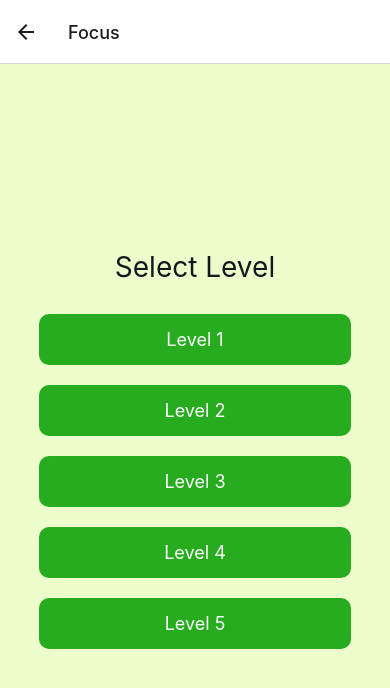
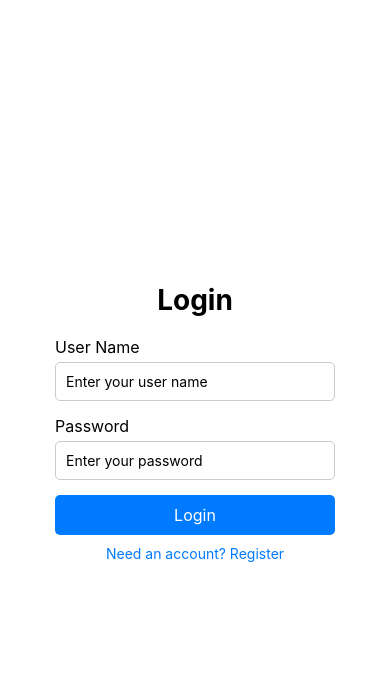
Before and after one commit to Intellisr-org/read-buddy, a React Native app: screen /Focus in a window 390 px wide. Shown: the top 688 px of the page. Built offline with nearby package versions, Linux system fonts and the light colour scheme; what @react-native-firebase/app, react-native-audio-recorder-player would draw is missing.

Commit message:
Login done

```diff
--- a/package.json
+++ b/package.json
@@ -13,6 +13,7 @@
   "dependencies": {
     "@react-native-community/slider": "^4.5.5",
     "@react-native-firebase/app": "^21.12.0",
+    "@react-native-firebase/auth": "^21.12.0",
     "@react-native-firebase/firestore": "^21.12.0",
     "@react-native-firebase/storage": "^21.12.0",
     "@react-native-picker/picker": "^2.9.0",
--- a/src/App.tsx
+++ b/src/App.tsx
@@ -1,9 +1,9 @@
-// In App.js in a new project
-
 import * as React from 'react';
-import { View, Text } from 'react-native';
+import { useState, useEffect } from 'react';
+import { View, Text, TextInput, TouchableOpacity, StyleSheet, Alert } from 'react-native';
 import { NavigationContainer } from '@react-navigation/native';
-import { createNativeStackNavigator } from '@react-navigation/native-stack';
+import { createNativeStackNavigator, NativeStackScreenProps } from '@react-navigation/native-stack';
+import firestore from '@react-native-firebase/firestore';
 import './utils/firebaseConfig';
 import DashboardScreen from './screens/Dashboard';
 import ReadingScreen from './screens/ReadingScreen';
@@ -24,20 +24,206 @@ import ReadingText from './screens/ReadingText';
 import ReadingChallenge from './screens/ReadingChallenge';
 import LetterAnimation from './screens/LetterAnimation';
 
-function HomeScreen() {
+// Define navigation param lists
+type RootStackParamList = {
+  Login: undefined;
+  Register: undefined;
+  Home: undefined;
+  Reading: undefined;
+  Writing: undefined;
+  Speech: undefined;
+  Focus: undefined;
+  'Text Reading': undefined;
+  'Scanned Text': undefined;
+  'Text Settings': undefined;
+  'Reading Challenge': undefined;
+  'Writing Letters': undefined;
+  'Writing Numbers': undefined;
+  'Writing Level 3': undefined;
+  'Writing Level 4': undefined;
+  'Speech Level 1': undefined;
+  'Speech Level 2': undefined;
+  'Speech Level 3': undefined;
+  'Speech Level 4': undefined;
+  'Say the word': undefined;
+};
+
+const Stack = createNativeStackNavigator<RootStackParamList>();
+
+// App Context for State Management (Moved outside and exported)
+export const AppContext = React.createContext<{
+  loggedInUser: string | null;
+  setLoggedInUser: (user: string | null) => void;
+}>({
+  loggedInUser: null,
+  setLoggedInUser: () => {},
+});
+
+// Login Screen
+function LoginScreen({ navigation }: NativeStackScreenProps<RootStackParamList, 'Login'>) {
+  const [userName, setUserName] = useState('');
+  const [password, setPassword] = useState('');
+
+  const handleLogin = async (setLoggedInUser: (user: string | null) => void) => {
+    try {
+      const usersSnapshot = await firestore()
+        .collection('snake_game_leadersboard')
+        .where('user_name', '==', userName)
+        .get();
+
+      if (!usersSnapshot.empty) {
+        const userDoc = usersSnapshot.docs[0];
+        const data = userDoc.data();
+        if (data.password === password) {
+          setLoggedInUser(data.email);
+        } else {
+          Alert.alert('Error', 'Invalid password');
+        }
+      } else {
+        Alert.alert('Error', 'User name not found');
+      }
+    } catch (error: any) {
+      Alert.alert('Error', error.message || 'Login failed');
+    }
+  };
+
   return (
-    <View style={{ flex: 1, alignItems: 'center', justifyContent: 'center' }}>
-      <Text>Home Screen</Text>
+    <AppContext.Consumer>
+      {({ setLoggedInUser }) => (
+        <View style={styles.container}>
+          <Text style={styles.title}>Login</Text>
+          <Text style={styles.label}>User Name</Text>
+          <TextInput
+            style={styles.input}
+            placeholder="Enter your user name"
+            value={userName}
+            onChangeText={setUserName}
+            autoCapitalize="none"
+          />
+          <Text style={styles.label}>Password</Text>
+          <TextInput
+            style={styles.input}
+            placeholder="Enter your password"
+            value={password}
+            onChangeText={setPassword}
+            secureTextEntry
+          />
+          <TouchableOpacity style={styles.button} onPress={() => handleLogin(setLoggedInUser)}>
+            <Text style={styles.buttonText}>Login</Text>
+          </TouchableOpacity>
+          <TouchableOpacity onPress={() => navigation.navigate('Register')}>
+            <Text style={styles.link}>Need an account? Register</Text>
+          </TouchableOpacity>
+        </View>
+      )}
+    </AppContext.Consumer>
+  );
+}
+
+// Register Screen
+function RegisterScreen({ navigation }: NativeStackScreenProps<RootStackParamList, 'Register'>) {
+  const [userName, setUserName] = useState('');
+  const [email, setEmail] = useState('');
+  const [password, setPassword] = useState('');
+  const [age, setAge] = useState('');
+
+  const handleRegister = async () => {
+    try {
+      const ageNum = parseInt(age, 10);
+      if (isNaN(ageNum) || ageNum <= 26) {
+        Alert.alert('Error', 'Age must be greater than 26');
+        return;
+      }
+
+      const usersSnapshot = await firestore()
+        .collection('snake_game_leadersboard')
+        .where('user_name', '==', userName)
+        .get();
+
+      if (!usersSnapshot.empty) {
+        Alert.alert('Error', 'User name already exists');
+      } else {
+        await firestore()
+          .collection('snake_game_leadersboard')
+          .doc(email)
+          .set({
+            user_name: userName,
+            email,
+            password,
+            age: ageNum,
+            score: 0,
+          });
+        Alert.alert('Success', 'Registered! Please log in.');
+        navigation.navigate('Login');
+      }
+    } catch (error: any) {
+      Alert.alert('Error', error.message || 'Registration failed');
+    }
+  };
+
+  return (
+    <View style={styles.container}>
+      <Text style={styles.title}>Register</Text>
+      <Text style={styles.label}>User Name</Text>
+      <TextInput
+        style={styles.input}
+        placeholder="Enter your user name"
+        value={userName}
+        onChangeText={setUserName}
+        autoCapitalize="none"
+      />
+      <Text style={styles.label}>Email</Text>
+      <TextInput
+        style={styles.input}
+        placeholder="Enter your email"
+        value={email}
+        onChangeText={setEmail}
+        keyboardType="email-address"
+        autoCapitalize="none"
+      />
+      <Text style={styles.label}>Password</Text>
+      <TextInput
+        style={styles.input}
+        placeholder="Enter your password"
+        value={password}
+        onChangeText={setPassword}
+        secureTextEntry
+      />
+      <Text style={styles.label}>Age</Text>
+      <TextInput
+        style={styles.input}
+        placeholder="Enter your age"
+        value={age}
+        onChangeText={setAge}
+        keyboardType="numeric"
+      />
+      <TouchableOpacity style={styles.button} onPress={handleRegister}>
+        <Text style={styles.buttonText}>Register</Text>
+      </TouchableOpacity>
+      <TouchableOpacity onPress={() => navigation.navigate('Login')}>
+        <Text style={styles.link}>Already have an account? Login</Text>
+      </TouchableOpacity>
     </View>
   );
 }
 
-const Stack = createNativeStackNavigator();
+// Main App
+function App() {
+  const [loggedInUser, setLoggedInUser] = useState<string | null>(null);
+  const [initializing, setInitializing] = useState(true);
 
-function App() {
+  useEffect(() => {
+    setInitializing(false);
+  }, []);
+
+  if (initializing) return null;
+
   return (
+    <AppContext.Provider value={{ loggedInUser, setLoggedInUser }}>
       <NavigationContainer>
-      <Stack.Navigator>
+        <Stack.Navigator screenOptions={{ headerShown: false }}>
+          {loggedInUser ? (
+            <>
               <Stack.Screen name="Home" component={DashboardScreen} />
               <Stack.Screen name="Reading" component={ReadingScreen} />
               <Stack.Screen name="Writing" component={WritingScreen} />
@@ -56,9 +242,61 @@ function App() {
               <Stack.Screen name="Speech Level 3" component={SLevel3} />
               <Stack.Screen name="Speech Level 4" component={SLevel4} />
               <Stack.Screen name="Say the word" component={LetterAnimation} />
+            </>
+          ) : (
+            <>
+              <Stack.Screen name="Login" component={LoginScreen} />
+              <Stack.Screen name="Register" component={RegisterScreen} />
+            </>
+          )}
         </Stack.Navigator>
       </NavigationContainer>
+    </AppContext.Provider>
   );
 }
 
 export default App;
+
+const styles = StyleSheet.create({
+  container: {
+    flex: 1,
+    justifyContent: 'center',
+    alignItems: 'center',
+    backgroundColor: '#fff',
+    padding: 20,
+  },
+  title: {
+    fontSize: 28,
+    fontWeight: 'bold',
+    marginBottom: 20,
+  },
+  label: {
+    fontSize: 16,
+    alignSelf: 'flex-start',
+    marginLeft: '10%',
+    marginBottom: 5,
+  },
+  input: {
+    width: '80%',
+    padding: 10,
+    borderWidth: 1,
+    borderColor: '#ccc',
+    borderRadius: 5,
+    marginBottom: 15,
+  },
+  button: {
+    backgroundColor: '#007AFF',
+    padding: 10,
+    borderRadius: 5,
+    width: '80%',
+    alignItems: 'center',
+  },
+  buttonText: {
+    color: '#fff',
+    fontSize: 16,
+  },
+  link: {
+    color: '#007AFF',
+    marginTop: 10,
+  },
+});
--- a/src/screens/Dashboard.jsx
+++ b/src/screens/Dashboard.jsx
@@ -1,12 +1,26 @@
 // screens/DashboardScreen.js
 import React from 'react';
 import { View, Text, Image, Button, StyleSheet, TouchableOpacity, ImageBackground } from 'react-native';
+import { AppContext } from '../App';
 
 export default function DashboardScreen({ navigation }) {
   return (
     <ImageBackground
     source={require("../assets/bg4.jpg")}
     style={styles.container}>
+      <AppContext.Consumer>
+      {({ setLoggedInUser }) => (
+        <View style={styles.logout}>
+          {/* <Text>Welcome to Dashboard</Text> */}
+          <TouchableOpacity onPress={() => setLoggedInUser(null)}>
+            <Text style={{ color: '#12181e',fontWeight: 'bold', marginTop: 20, backgroundColor: '#27ac1f', padding:8, borderRadius: 8, }}>Logout</Text>
+          </TouchableOpacity>
+        </View>
+      )}
+    </AppContext.Consumer>
+
+    <View style={styles.container}>
+
       <View style={styles.header}>
         <Image source={require('../assets/logo1.png')} style={styles.logo} />
         <Text style={styles.title}>Read Budy</Text>
@@ -28,13 +42,17 @@ export default function DashboardScreen({ navigation }) {
           <Text style={styles.buttonTextIcon}>🎯</Text>
           <Text style={styles.buttonText}>Focus</Text>
         </TouchableOpacity>
+
       </View>
+    </View>
+
     </ImageBackground>
   );
 }
 
 const styles = StyleSheet.create({
   container: { flex: 1, alignItems: 'center', justifyContent: 'center' },
+  logout:{flexDirection: 'row', justifyContent:'flex-end', alignContent:'flex-end', width:'100%', paddingHorizontal:20,},
   header: { flexDirection: 'row', alignItems: 'center', marginBottom: 20 },
   logo: { width: 50, height: 50, marginRight: 10 },
   title: { fontSize: 48, fontWeight: 'bold', color:'#27ac1f' },
```
Also changed, not shown: 1 other file (tests, documents, lock files or other folders). Lines whose indentation alone changed are shown as unchanged.
